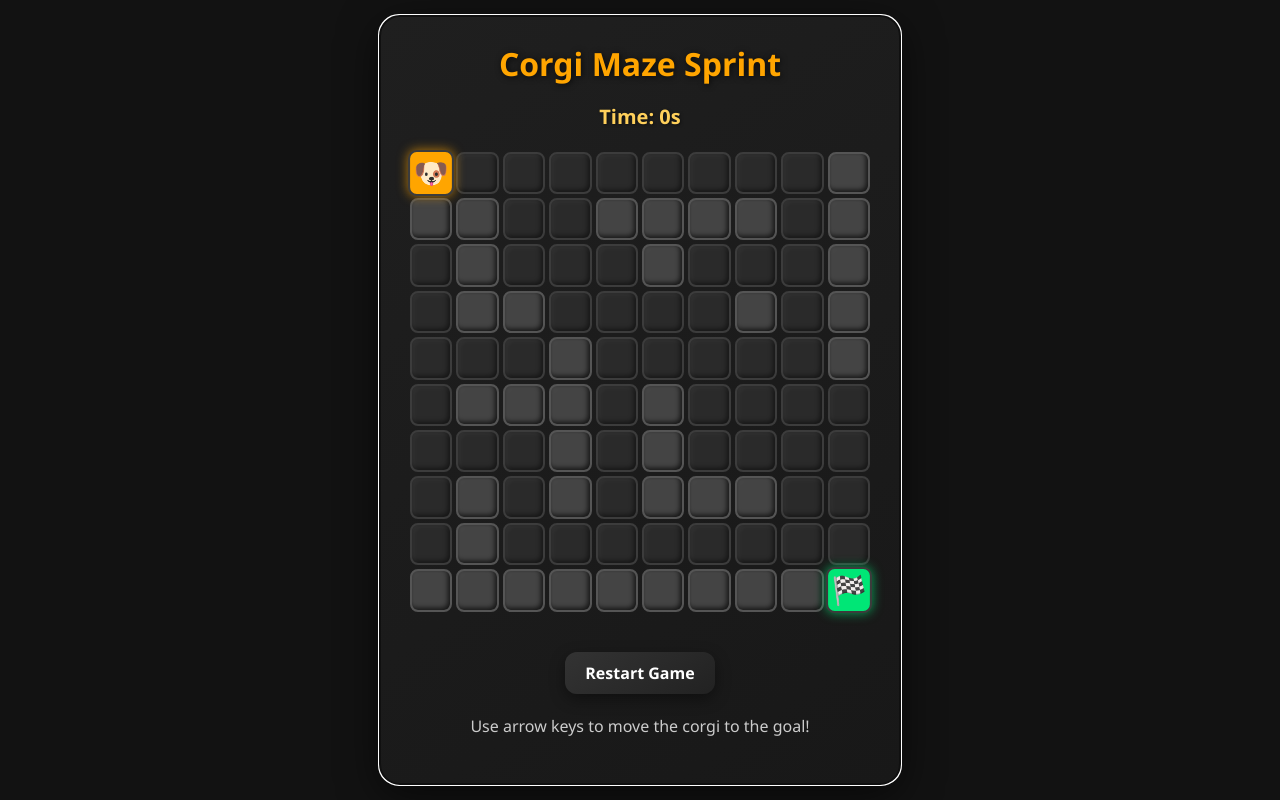
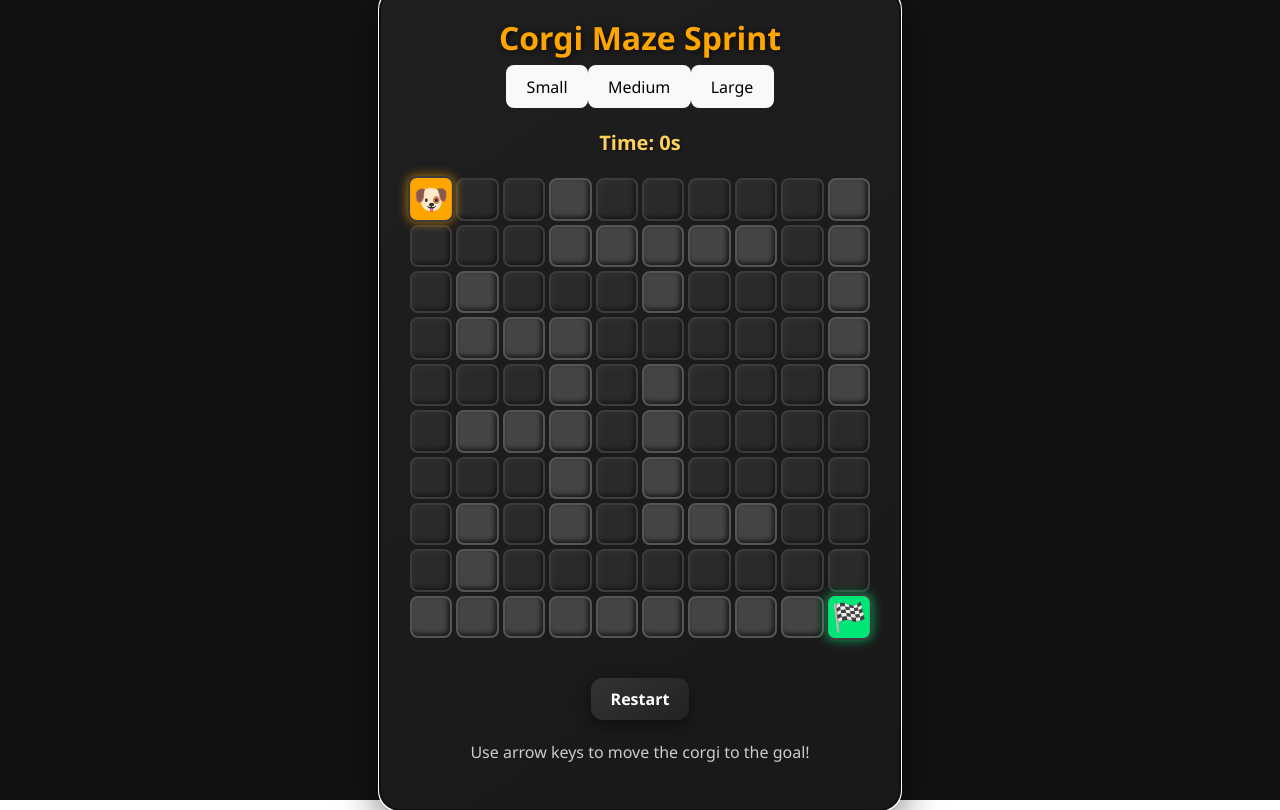
Before and after one commit to brendanbobryk/corgi-maze-sprint, a React (Vite) app in the folder corgi-maze-sprint/: page / in a window 1280 px wide. Built offline with nearby package versions, Linux system fonts and the light colour scheme.

Commit message:
added maze size selection

```diff
--- a/corgi-maze-sprint/src/App.jsx
+++ b/corgi-maze-sprint/src/App.jsx
@@ -1,15 +1,13 @@
 import { useState, useEffect, useRef } from "react";
 import "./App.css";
 
-const MAZE_SIZE = 10;
-
-function generateMaze() {
-  const maze = Array.from({ length: MAZE_SIZE }, () =>
-    Array.from({ length: MAZE_SIZE }, () => 1)
+function generateMaze(size) {
+  const maze = Array.from({ length: size }, () =>
+    Array.from({ length: size }, () => 1)
   );
 
-  const visited = Array.from({ length: MAZE_SIZE }, () =>
-    Array.from({ length: MAZE_SIZE }, () => false)
+  const visited = Array.from({ length: size }, () =>
+    Array.from({ length: size }, () => false)
   );
 
   function shuffle(array) {
@@ -17,7 +15,7 @@ function generateMaze() {
   }
 
   function inBounds(r, c) {
-    return r >= 0 && r < MAZE_SIZE && c >= 0 && c < MAZE_SIZE;
+    return r >= 0 && r < size && c >= 0 && c < size;
   }
 
   function dfs(r, c) {
@@ -35,7 +33,7 @@ function generateMaze() {
       const nr = r + dr;
       const nc = c + dc;
       if (inBounds(nr, nc) && !visited[nr][nc]) {
-        maze[r + dr / 2][c + dc / 2] = 0; // remove wall between
+        maze[r + dr / 2][c + dc / 2] = 0;
         dfs(nr, nc);
       }
     }
@@ -43,15 +41,14 @@ function generateMaze() {
 
   dfs(0, 0);
 
-  // Ensure goal is open
-  maze[MAZE_SIZE - 1][MAZE_SIZE - 1] = 0;
+  // Ensure goal is reachable
+  maze[size - 1][size - 1] = 0;
 
-  // Guarantee a path to goal along bottom row and rightmost column
   let r = 0;
   let c = 0;
-  while (r < MAZE_SIZE - 1 || c < MAZE_SIZE - 1) {
-    if (r < MAZE_SIZE - 1 && Math.random() < 0.5) r++;
-    else if (c < MAZE_SIZE - 1) c++;
+  while (r < size - 1 || c < size - 1) {
+    if (r < size - 1 && Math.random() < 0.5) r++;
+    else if (c < size - 1) c++;
     maze[r][c] = 0;
   }
 
@@ -59,7 +56,8 @@ function generateMaze() {
 }
 
 function App() {
-  const [maze, setMaze] = useState(generateMaze());
+  const [mazeSize, setMazeSize] = useState(10);
+  const [maze, setMaze] = useState(() => generateMaze(10));
   const [playerPos, setPlayerPos] = useState([0, 0]);
   const [time, setTime] = useState(0);
   const [timerActive, setTimerActive] = useState(false);
@@ -71,27 +69,39 @@ function App() {
 
   useEffect(() => {
     let interval;
-    if (timerActive) interval = setInterval(() => setTime(t => t + 1), 1000);
+    if (timerActive) {
+      interval = setInterval(() => setTime(t => t + 1), 1000);
+    }
     return () => clearInterval(interval);
   }, [timerActive]);
 
   useEffect(() => {
     const handleKey = (e) => {
-      if (["ArrowUp","ArrowDown","ArrowLeft","ArrowRight"].includes(e.key)) e.preventDefault();
+      if (["ArrowUp","ArrowDown","ArrowLeft","ArrowRight"].includes(e.key)) {
+        e.preventDefault();
+      }
+
       setPlayerPos(([row, col]) => {
-        let newRow = row, newCol = col;
+        let newRow = row;
+        let newCol = col;
+
         if (e.key === "ArrowUp") newRow--;
         if (e.key === "ArrowDown") newRow++;
         if (e.key === "ArrowLeft") newCol--;
         if (e.key === "ArrowRight") newCol++;
 
-        if (newRow < 0 || newRow >= MAZE_SIZE || newCol < 0 || newCol >= MAZE_SIZE) return [row, col];
+        if (
+          newRow < 0 ||
+          newRow >= mazeSize ||
+          newCol < 0 ||
+          newCol >= mazeSize
+        ) return [row, col];
+
         if (maze[newRow][newCol] === 1) return [row, col];
 
-        if (newRow === MAZE_SIZE - 1 && newCol === MAZE_SIZE - 1) {
+        if (newRow === mazeSize - 1 && newCol === mazeSize - 1) {
           alert(`🎉 You win! Time: ${time}s`);
           setTimerActive(false);
-          return [newRow, newCol];
         }
 
         return [newRow, newCol];
@@ -101,26 +111,29 @@ function App() {
     const container = containerRef.current;
     container.addEventListener("keydown", handleKey);
     return () => container.removeEventListener("keydown", handleKey);
-  }, [maze, time]);
+  }, [maze, mazeSize, time]);
 
   useEffect(() => {
-    if (!timerActive && (playerPos[0] !== 0 || playerPos[1] !== 0)) setTimerActive(true);
+    if (!timerActive && (playerPos[0] !== 0 || playerPos[1] !== 0)) {
+      setTimerActive(true);
+    }
   }, [playerPos, timerActive]);
 
-  const handleRestart = () => {
-    setMaze(generateMaze());
+  const restartGame = (size = mazeSize) => {
+    setMaze(generateMaze(size));
+    setMazeSize(size);
     setPlayerPos([0, 0]);
     setTime(0);
     setTimerActive(false);
     containerRef.current.focus();
   };
 
-  // Flatten cells for CSS Grid
   const cells = [];
-  for (let r = 0; r < MAZE_SIZE; r++) {
-    for (let c = 0; c < MAZE_SIZE; c++) {
+  for (let r = 0; r < mazeSize; r++) {
+    for (let c = 0; c < mazeSize; c++) {
       const isPlayer = playerPos[0] === r && playerPos[1] === c;
-      const isGoal = r === MAZE_SIZE - 1 && c === MAZE_SIZE - 1;
+      const isGoal = r === mazeSize - 1 && c === mazeSize - 1;
+
       cells.push(
         <div
           key={`${r}-${c}`}
@@ -136,12 +149,29 @@ function App() {
     <div className="app">
       <div className="game-container" ref={containerRef} tabIndex={0}>
         <h1>Corgi Maze Sprint</h1>
+
+        <div className="controls">
+          <button onClick={() => restartGame(8)}>Small</button>
+          <button onClick={() => restartGame(10)}>Medium</button>
+          <button onClick={() => restartGame(14)}>Large</button>
+        </div>
+
         <p className="timer">Time: {time}s</p>
-        <div className="maze" style={{gridTemplateColumns:`repeat(${MAZE_SIZE},1fr)`}}>
+
+        <div
+          className="maze"
+          style={{ gridTemplateColumns: `repeat(${mazeSize}, 1fr)` }}
+        >
           {cells}
         </div>
-        <button className="restart-btn" onClick={handleRestart}>Restart Game</button>
-        <p className="instructions">Use arrow keys to move the corgi to the goal!</p>
+
+        <button className="restart-btn" onClick={() => restartGame()}>
+          Restart
+        </button>
+
+        <p className="instructions">
+          Use arrow keys to move the corgi to the goal!
+        </p>
       </div>
     </div>
   );
```
